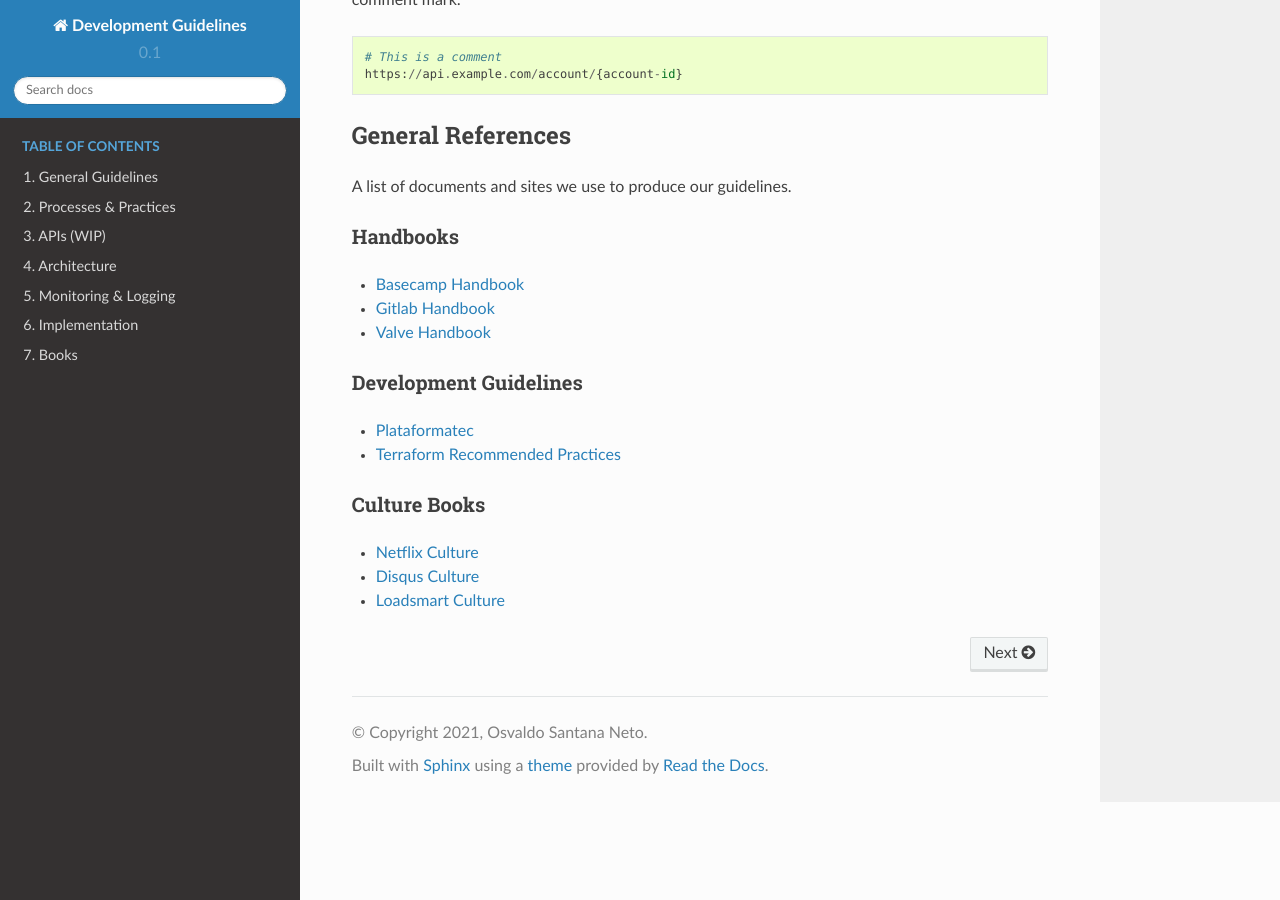
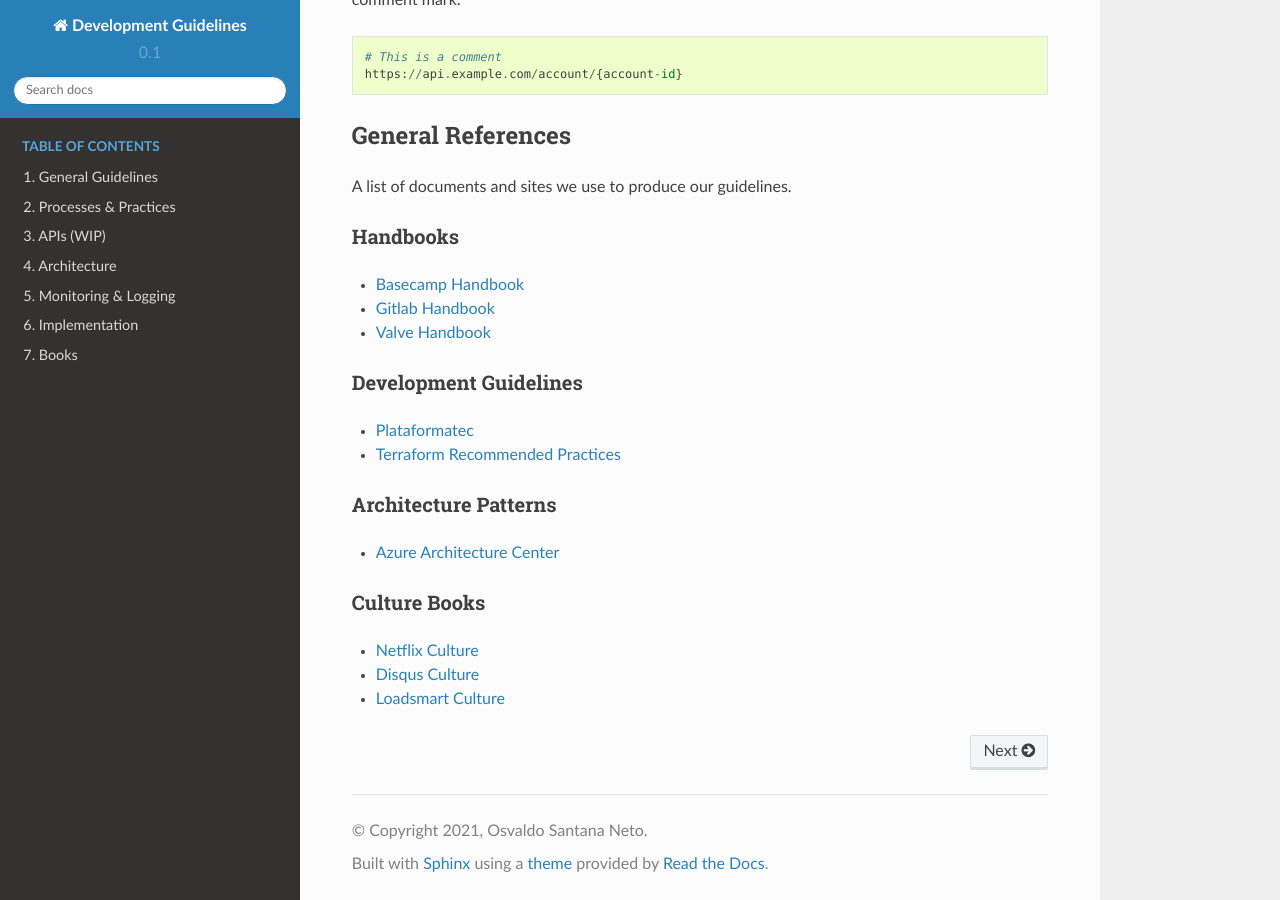
Before and after one commit to osantana/development-guidelines, a Sphinx documentation site: the page built from source/index.rst, in a window 1280 px wide and 900 px high, scrolled down 1501 px. Built offline with Sphinx 7.4.7 and the Read the Docs theme 2.0.0, drawn with Linux system fonts in a browser that asks for light colours.

Commit message:
Add reference to Azure Architecture Center

```diff
--- a/source/index.rst
+++ b/source/index.rst
@@ -64,6 +64,12 @@ Development Guidelines
 * `Terraform Recommended Practices <https://www.terraform.io/docs/enterprise/guides/recommended-practices/index.html>`_
 
 
+Architecture Patterns
+---------------------
+
+* `Azure Architecture Center <https://docs.microsoft.com/en-us/azure/architecture/>`_
+
+
 Culture Books
 -------------
 
```
